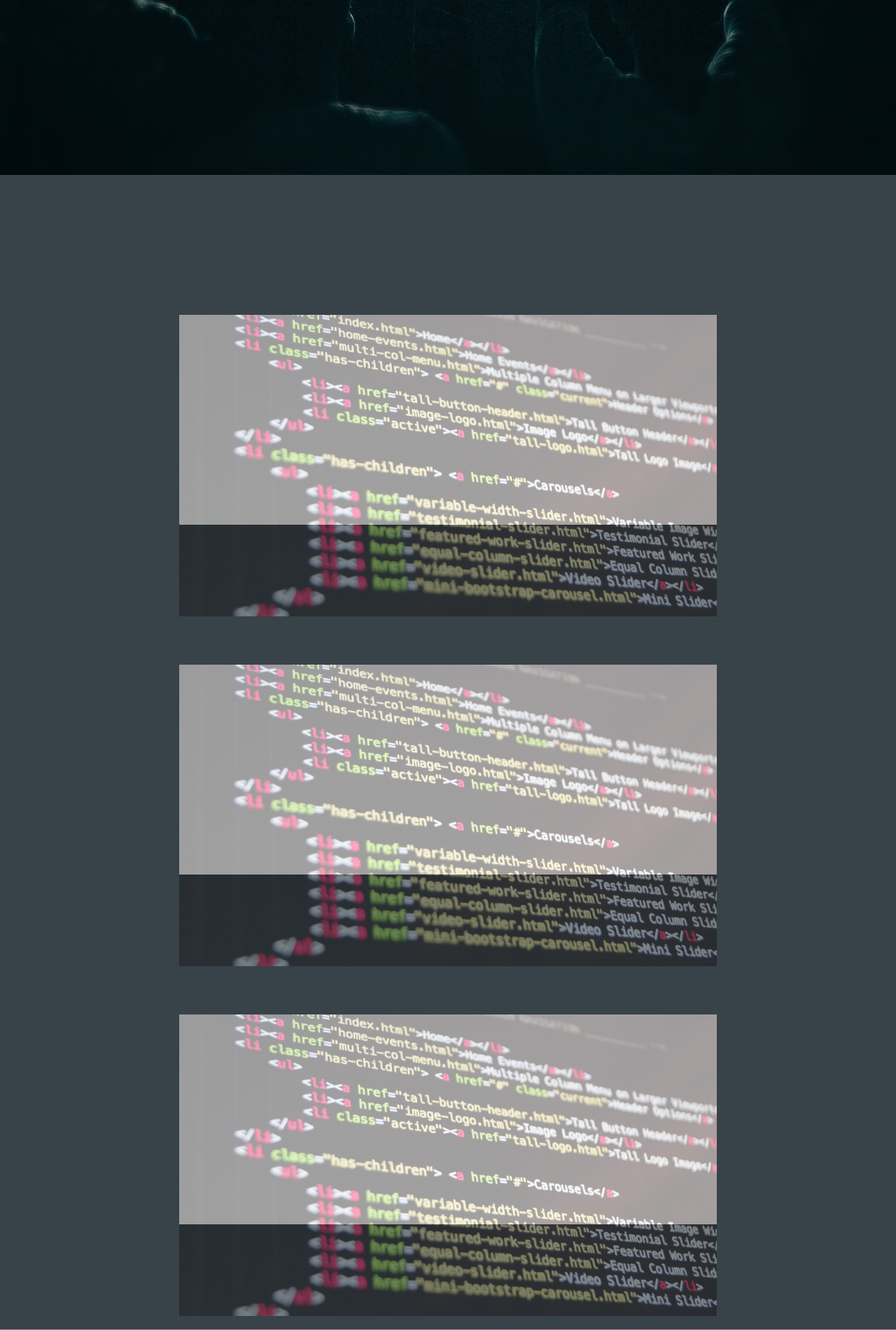
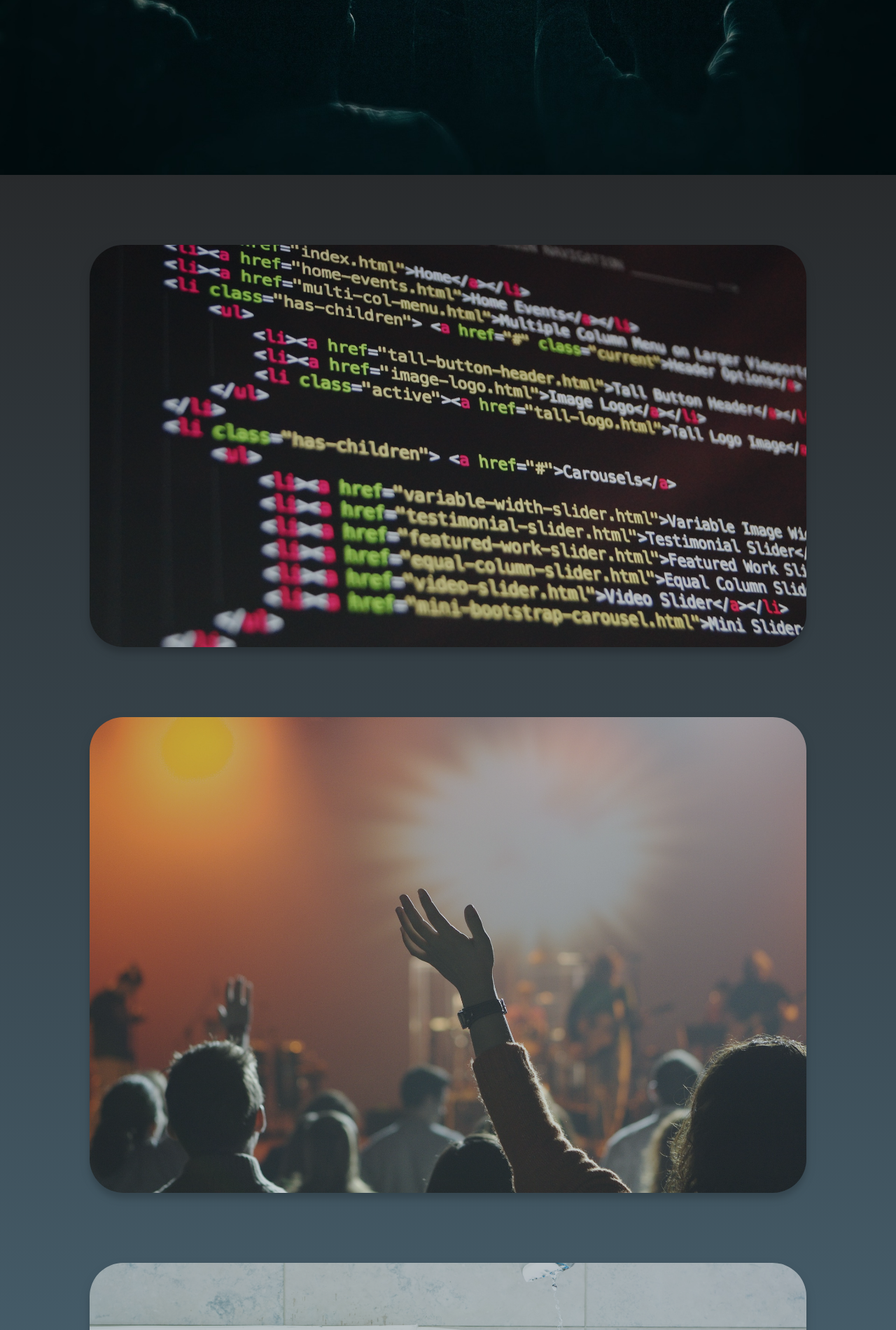
Before and after one commit to dahae0320/GNU_FestivalPage, a Django app: page / in a window 1280 px wide. Shown: the part 710-2611 px from the top of the page at 70% size. Run offline with Django 3.2, Linux system fonts and the light colour scheme; some libraries are stand-ins or nearby versions.

Commit message:
first intro

```diff
--- a/festival/static/festival/base.css
+++ b/festival/static/festival/base.css
@@ -18,6 +18,7 @@
     float: left;
 }
 .footer {
-    background-color: rgb(158, 143, 143);
-    width:100%;
+    background-color: rgb(83, 113, 138);
+    padding: 2rem;
+    text-align: center;
 }
--- a/festival/static/festival/index.css
+++ b/festival/static/festival/index.css
@@ -1,16 +1,33 @@
 .backbox {
-    background-color: rgb(56, 66, 73);
+    background: linear-gradient(to bottom, rgb(40, 42, 44), rgb(80, 111, 128)) ;
     width: 100%;
 }
-.box {
+
+/*.box {
     background-color:white;
     height: 300px;
+    min-width: 60%;
     max-width: 60%;
     margin: auto;
+    text-align: center;
     margin-top: 200px;
-    margin-bottom: 150px;
+    margin-bottom: 200px;
 }
 .box_image {
     max-width:100%;
+    max-height:100%;
     opacity: 0.4;
+    margin: auto;
+    object-fit: cover;
+} */
+
+.box_image {
+    width:80%;
+    display:block;
+    margin: 0px auto;
+    opacity: 0.7;
+    margin-top:100px;
+    margin-bottom: 100px;
+    border-radius: 3rem;
+    box-shadow:0 8px 8px 0 rgba(0, 0, 0, 0.2), 0 6px 20px 0 rgba(0, 0, 0, 0.1);
 }
--- a/festival/templates/base.html
+++ b/festival/templates/base.html
@@ -29,10 +29,11 @@
         </div>
         {% block content %}
         {% endblock %}
-        <div class="footer">
-            <h5>경상대학교 대동제</h5>
-            <h6>made by 경상대 멋쟁이사자처럼</h6>
-        </div>
+    </div>
+
+    <div class="footer">
+        <h5>경상대학교 대동제</h5>
+        <h6>made by 경상대 멋쟁이사자처럼</h6>
     </div>
 </body>
 </html>
--- a/festival/templates/index.html
+++ b/festival/templates/index.html
@@ -6,10 +6,16 @@
 
 
 {% block content %}
-<img src="{% static 'festival/003.jpg' %}" alt="festa" style="width: 100%">
+<div class="main_image">
+    <img src="{% static 'festival/003.jpg' %}" alt="festa" style="width: 100%">
+    <!--<div class="logo">
+        <h2>경상대학교 대동제</h2>
+    </div>-->
+</div>
 <div class="backbox">
-    <div class="box"><img class="box_image" src="{% static 'festival/004.jpg' %}" alt="program"></div>
-    <div class="box"><img class="box_image" src="{% static 'festival/004.jpg' %}" alt="program"></div>
-    <div class="box"><img class="box_image" src="{% static 'festival/004.jpg' %}" alt="program"></div>
+    <!--<img class="box_image" src="{% static 'festival/004.jpg' %}" alt="program">-->
+    <a href="#"><img class="box_image" src="{% static 'festival/004.jpg' %}" alt="program"></a>
+    <a href="#"><img class="box_image" src="{% static 'festival/sing.jpg' %}" alt="program"></a>
+    <a href="#"><img class="box_image" src="{% static 'festival/foodtruck.jpg' %}" alt="program"></a>
 </div>
 {% endblock %}
```
Also changed, not shown: festival/static/festival/foodtruck.jpg (added), festival/static/festival/sing.jpg (added).
